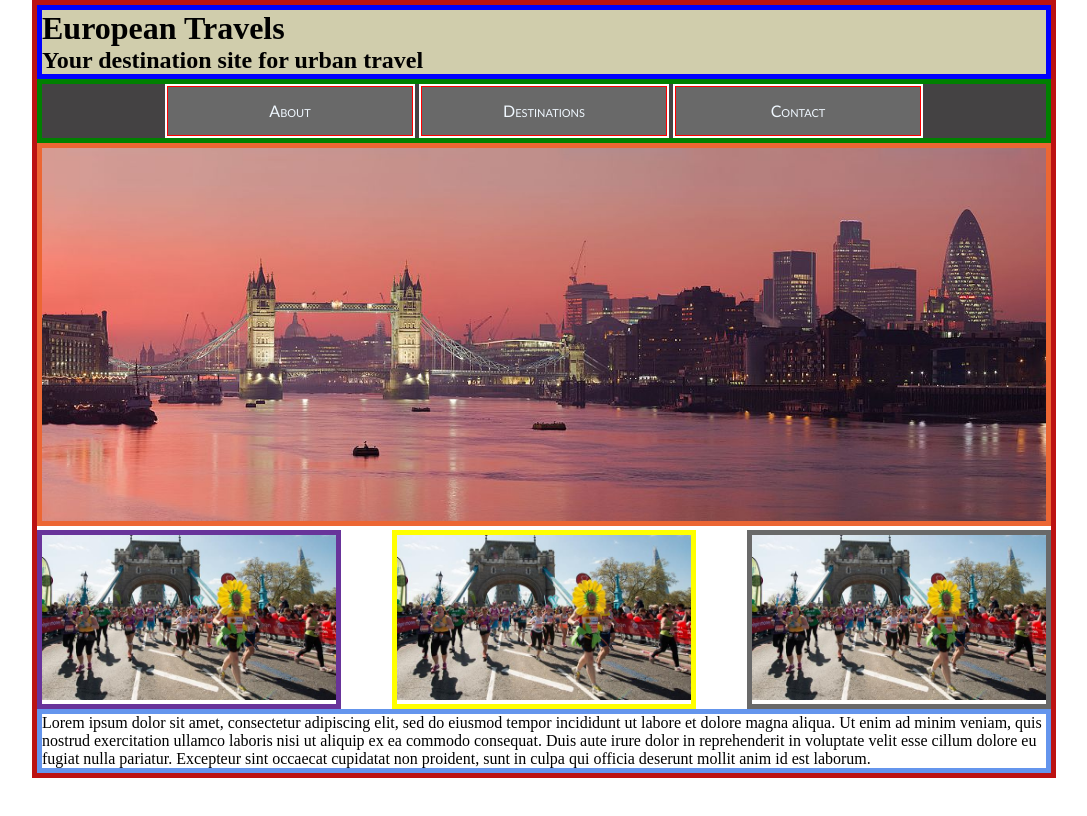
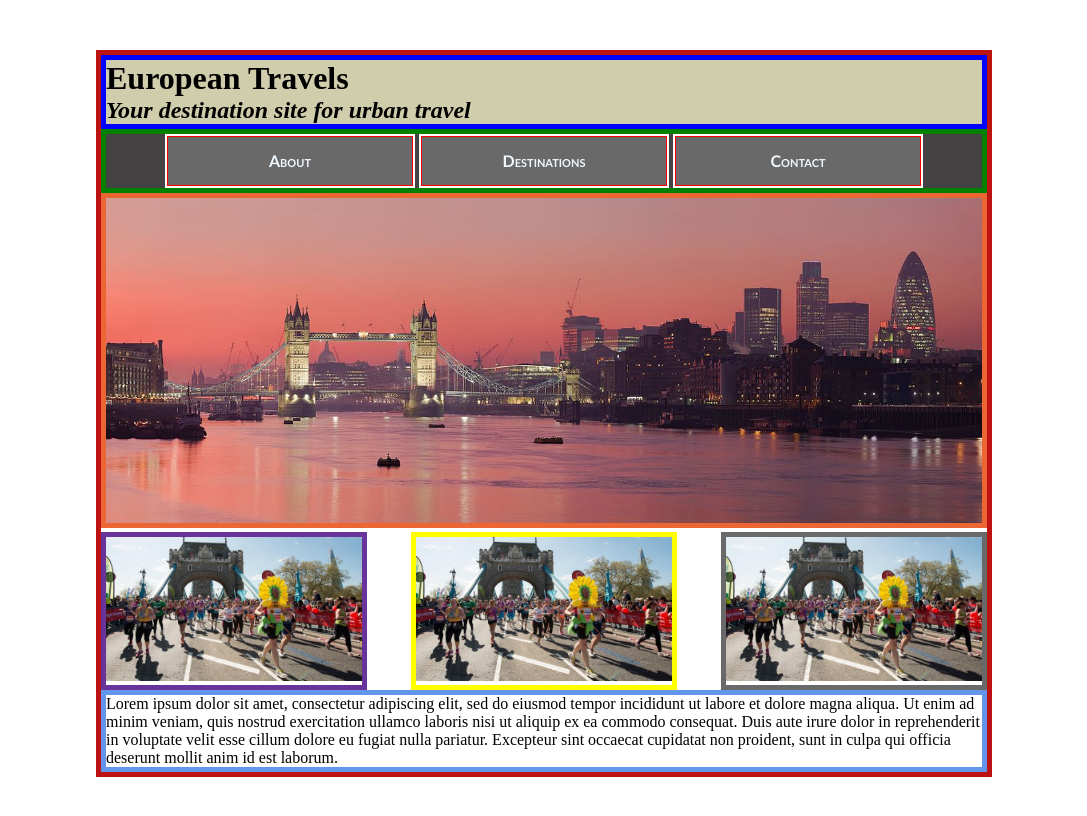
Before and after one commit to sacrebisous/assignment1, a plain HTML site: page index.html in a window 1280 px wide. Shown: the whole page, without its empty margins (96-1183 px from the left). Drawn offline with Linux system fonts and the light colour scheme.

Commit message:
modified css

```diff
--- a/styles.css
+++ b/styles.css
@@ -6,8 +6,8 @@
 
 div.container {
    border: 5px solid #bc1212;
-   width: 80%;
-   margin: 0 auto;
+   width: 70%;
+   margin: 50px auto;
 }
 
 header {
@@ -63,6 +63,7 @@ li {
    line-height: 3em;
    font-family: 'Gill Sans', 'Gill Sans MT', Calibri, 'Trebuchet MS', sans-serif;
    font-variant: small-caps;
+   font-weight: bold;
 }
 
 a {
@@ -75,3 +76,7 @@ a {
 footer {
    border: 5px solid cornflowerblue
 }
+
+h2 {
+   font-style: italic;
+}
```
